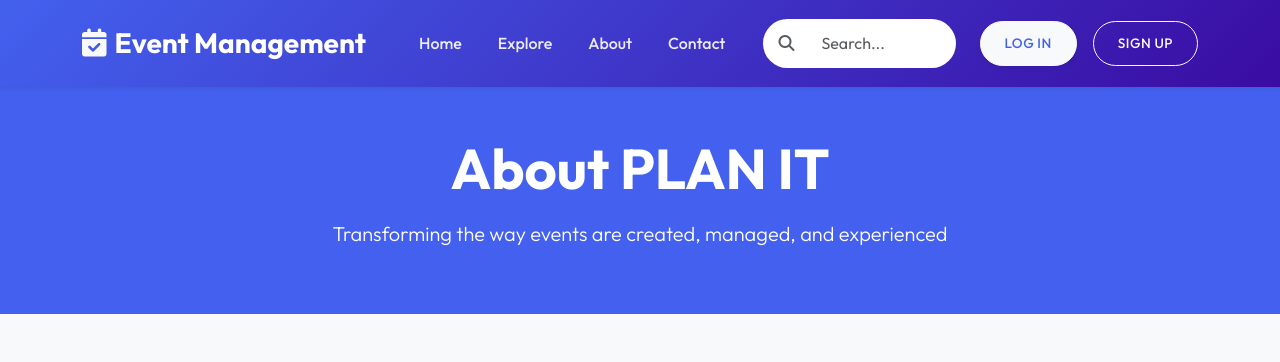
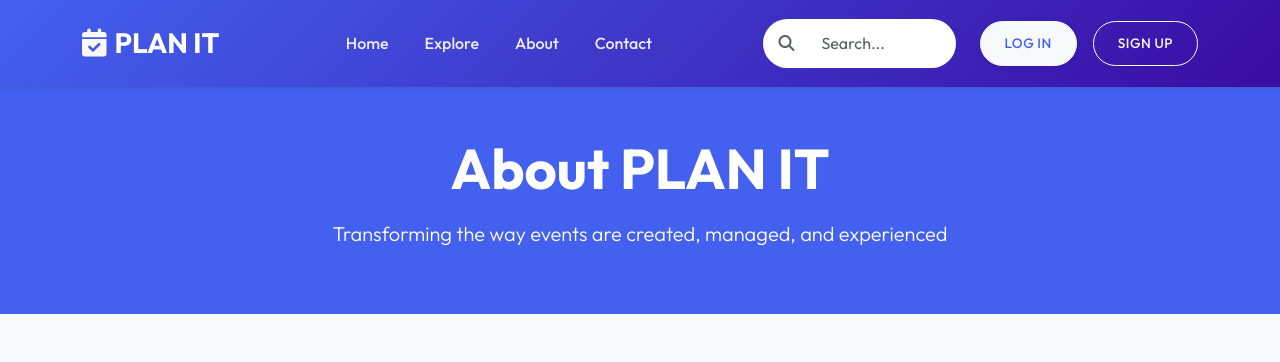
Before and after one commit to sanath2003git/event-management-system-2, a Django app: page /about_us/ in a window 1280 px wide. Shown: the top 362 px of the page. Run offline with Django 5.2, Linux system fonts and the light colour scheme.

Commit message:
Update master.html

```diff
--- a/appEvent/templates/master.html
+++ b/appEvent/templates/master.html
@@ -28,7 +28,7 @@
   <nav class="navbar navbar-expand-lg navbar-dark bg-primary sticky-top shadow-sm blur-backdrop">
     <div class="container">
       <a class="navbar-brand fw-bold fs-3 d-flex align-items-center gap-2" href="/">
-        <i class="fa-solid fa-calendar-check text-light"></i> Event Management
+        <i class="fa-solid fa-calendar-check text-light"></i> PLAN IT
       </a>
       <button class="navbar-toggler border-0" type="button" data-bs-toggle="collapse" data-bs-target="#navbarNav" aria-controls="navbarNav" aria-expanded="false" aria-label="Toggle navigation">
         <span class="navbar-toggler-icon"></span>
```
